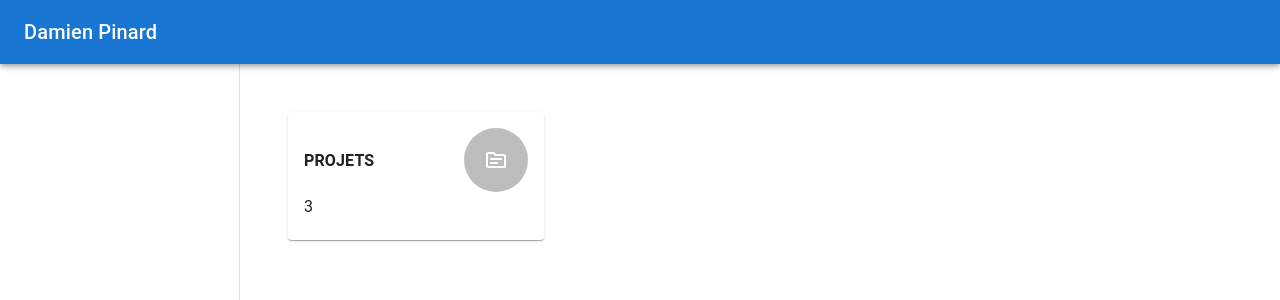
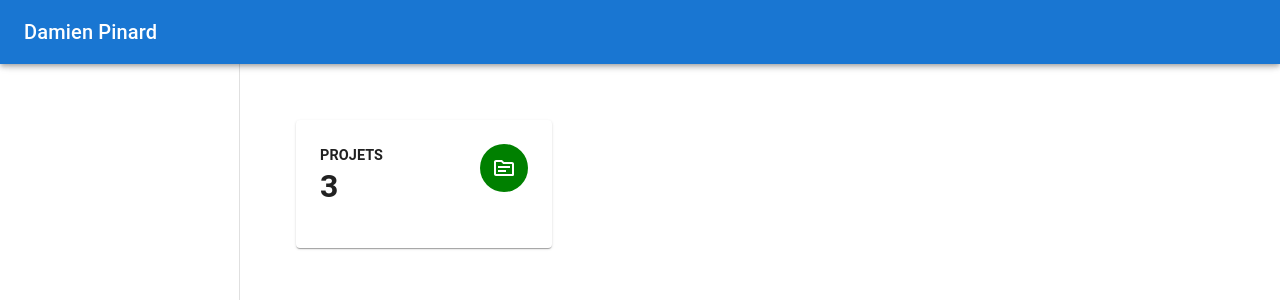
Before and after one commit to dpinard/dpinard, a React (Create React App) app in the folder testproject/: page / in a window 1280 px wide. Shown: the top 300 px of the page. Built offline with nearby package versions, Linux system fonts and the light colour scheme.

Commit message:
refonte pf paper project align

```diff
--- a/testproject/src/App.js
+++ b/testproject/src/App.js
@@ -40,7 +40,7 @@ function App() {
       <Drawer
         variant="permanent"
         sx={{
-          display:{xs: 'none', sm:'block'},
+          display:{xs: 'none', sm:'none', md:'block'},
           width: 240,
           flexShrink: 0,
           [`& .MuiDrawer-paper`]: { width: 240, boxSizing: 'border-box' },
@@ -54,20 +54,27 @@ function App() {
           display:'flex',
           flexWrap: 'wrap',
           '&> :not(style)': {
-            p:2,
+            p:3,
             width: 256,
             height: 128,
           },
         }}
       >
-      <Paper outlined sx={{m:3,p:3}}>
-        <Box sx={{display:'flex', justifyContent:'space-between'}}>
-          <h4> PROJETS </h4>
-          <Avatar sx={{p:4}}>
+      <Paper outlined sx={{m:4,p:4}}>
+
+        <Box sx={{display:'flex',justifyContent:'space-between'}}>
+
+          <Box sx={{display:'flex', flexDirection:'column'}}>
+            <Typography variant='h6' fontWeight='600' fontSize='0.90em'> PROJETS </Typography>
+            <Typography variant='h5' lineHeight='1.2' fontWeight='700' fontSize='2rem'> 3 </Typography>
+          </Box>
+
+          <Avatar sx={{p:3, backgroundColor:'green'}}>
             <TopicOutlinedIcon/>
           </Avatar>
+
         </Box>
-        <span> 3 </span>
+
       </Paper>
 
 
```
